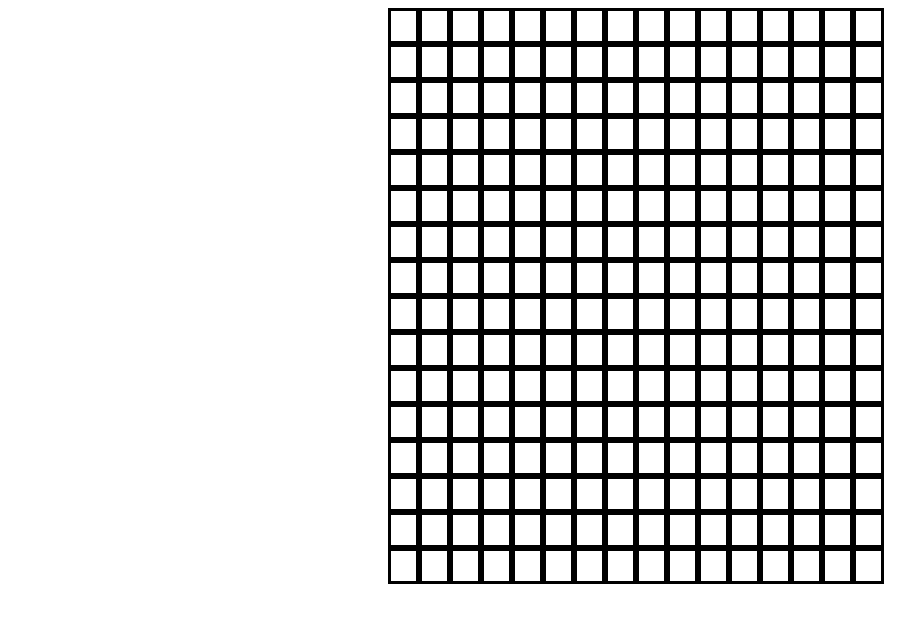
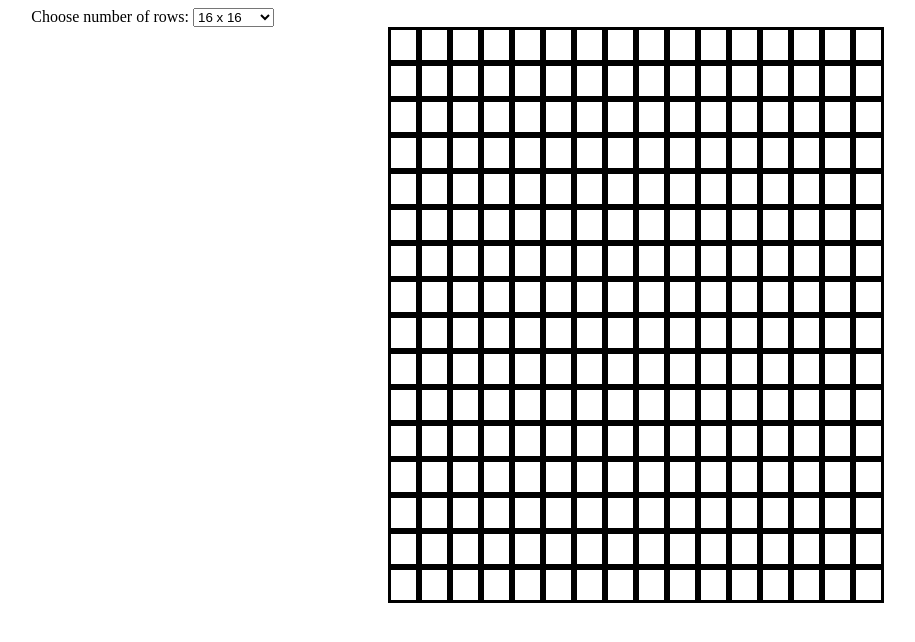
Before and after one commit to CraigMarc/etch-a-sketch, a plain HTML site: page index.html in a window 1280 px wide. Shown: the whole page, without its empty margins (2-917 px from the left). Drawn offline with Linux system fonts and the light colour scheme.

Commit message:
added a drop down menu

```diff
--- a/etch-a-sketch.js
+++ b/etch-a-sketch.js
@@ -19,3 +19,15 @@ grid.forEach((grid) => {
 
      })
 })
+
+const row = document.querySelectorAll('#rows');
+
+row.forEach((row) => {
+
+     row.addEventListener('click', () => {
+
+          let rowNumber = row.value
+ console.log(rowNumber)
+
+     })
+})
--- a/index.html
+++ b/index.html
@@ -8,8 +8,19 @@
     <script src="etch-a-sketch.js" defer></script>
 </head>
 <body>
+
+    <div class="menuContainer" >
+        <label for="rows">Choose number of rows:</label>
+         <select name="rows" id="rows">
+             <option value="16">16 x 16</option>
+             <option value="30">30 x 30</option>
+             <option value="64">64 x 64</option>
+             <option value="100">100 x 100</option>
+         </select>
+         </div>
    <div id="container">
 
    </div>
+
 </body>
 </html>
--- a/styles.css
+++ b/styles.css
@@ -13,3 +13,8 @@
     width: 25px;
     height: 30px;
 }
+
+.menuContainer {
+    align-items: left;
+    margin-left: 2%;
+}
```
